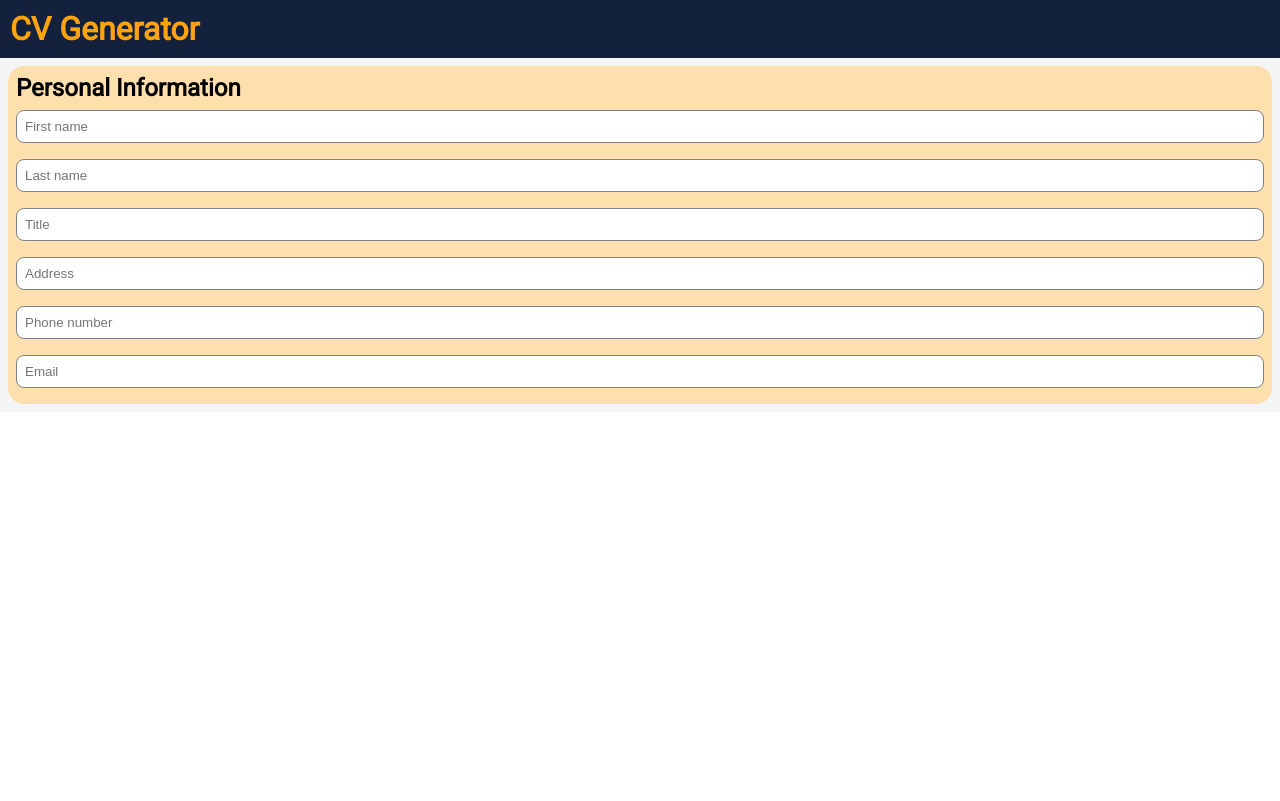
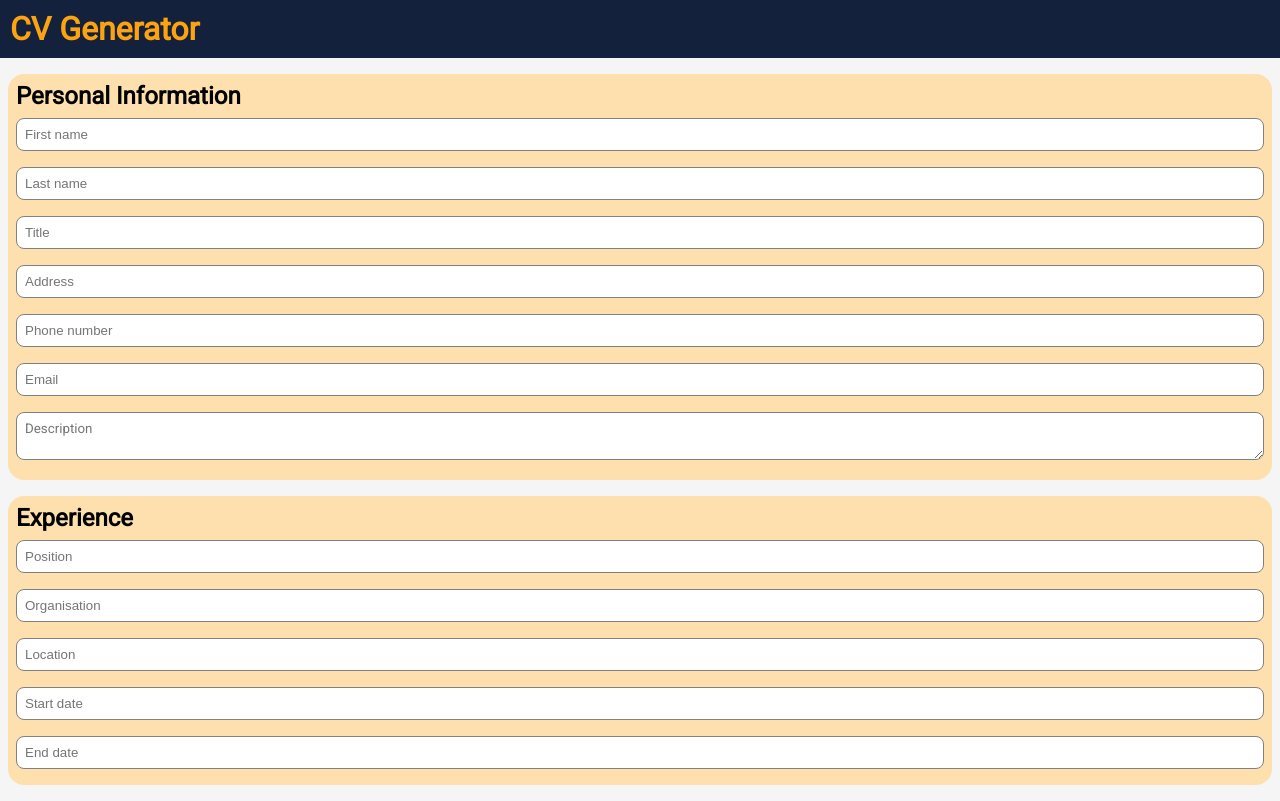
Before and after one commit to Atlas-1510/cv-project, a React (Create React App) app: page / in a window 1280 px wide. Built offline with nearby package versions, Linux system fonts and the light colour scheme.

Commit message:
Move personal info section into component, create experience component

```diff
--- a/src/App.js
+++ b/src/App.js
@@ -2,8 +2,11 @@ import React, { Component } from "react";
 import styled from "styled-components";
 import Header from "./components/Header";
 import Body from "./components/Body";
+import PersonalInformation from "./components/PersonalInformation";
+import Experience from "./components/Experience";
 import Section from "./components/utilities/Section";
-import Input from "./components/utilities/Input";
+import { Input } from "./components/utilities/Input";
+import TextArea from "./components/utilities/TextArea";
 
 import "./App.css";
 
@@ -14,12 +17,10 @@ export default class App extends Component {
         <Header appStyles={appStyles}></Header>
         <Body appStyles={appStyles}>
           <Section appStyles={appStyles} title="Personal Information">
-            <Input title="First name" />
-            <Input title="Last name" />
-            <Input title="Title" />
-            <Input title="Address" />
-            <Input title="Phone number" />
-            <Input title="Email" />
+            <PersonalInformation appStyles={appStyles} />
+          </Section>
+          <Section title="Experience" appStyles={appStyles}>
+            <Experience appStyles={appStyles} />
           </Section>
         </Body>
       </AppWrapper>
--- /dev/null
+++ b/src/components/Experience.js
@@ -0,0 +1,19 @@
+import React, { Component } from "react";
+import { Input } from "./utilities/Input";
+import TextArea from "./utilities/TextArea";
+
+export class Experience extends Component {
+  render() {
+    return (
+      <>
+        <Input appStyles={this.props.appStyles} title="Position"></Input>
+        <Input appStyles={this.props.appStyles} title="Organisation"></Input>
+        <Input appStyles={this.props.appStyles} title="Location"></Input>
+        <Input appStyles={this.props.appStyles} title="Start date"></Input>
+        <Input appStyles={this.props.appStyles} title="End date"></Input>
+      </>
+    );
+  }
+}
+
+export default Experience;
--- /dev/null
+++ b/src/components/PersonalInformation.js
@@ -0,0 +1,19 @@
+import React, { PureComponent } from "react";
+import { Input } from "./utilities/Input";
+import TextArea from "./utilities/TextArea";
+
+export default class PersonalInformation extends PureComponent {
+  render() {
+    return (
+      <>
+        <Input appStyles={this.props.appStyles} title="First name" />
+        <Input appStyles={this.props.appStyles} title="Last name" />
+        <Input appStyles={this.props.appStyles} title="Title" />
+        <Input appStyles={this.props.appStyles} title="Address" />
+        <Input appStyles={this.props.appStyles} title="Phone number" />
+        <Input appStyles={this.props.appStyles} title="Email" />
+        <TextArea appStyles={this.props.appStyles} title="Description" />
+      </>
+    );
+  }
+}
--- a/src/components/utilities/Input.js
+++ b/src/components/utilities/Input.js
@@ -2,10 +2,11 @@ import React, { Component } from "react";
 import PropTypes from "prop-types";
 import styled from "styled-components";
 
-export class Input extends Component {
+class Input extends Component {
   render() {
     return (
       <StyledInput
+        appStyles={this.props.appStyles}
         placeholder={this.props.title}
         type="text"
         aria-label={this.props.title}
@@ -14,11 +15,9 @@ export class Input extends Component {
   }
 }
 
-export default Input;
-
 // Styling
 const StyledInput = styled.input`
-  color: blue;
+  color: ${(props) => props.appStyles.headerColor};
   margin: 0.5rem 0 0.5rem 0;
   padding: 0.5rem;
   width: 100%;
@@ -30,3 +29,5 @@ const StyledInput = styled.input`
 Input.propTypes = {
   title: PropTypes.string.isRequired,
 };
+
+export { Input, StyledInput };
--- a/src/components/utilities/Section.js
+++ b/src/components/utilities/Section.js
@@ -16,7 +16,7 @@ const SectionTitle = styled.h2``;
 
 const StyledSection = styled.section`
   padding: 0.5rem;
-  margin: 0.5rem;
+  margin: 1rem 0.5rem 1rem 0.5rem;
   background: ${(props) => props.appStyles.sectionColor};
   border-radius: 1rem;
 `;
--- /dev/null
+++ b/src/components/utilities/TextArea.js
@@ -0,0 +1,20 @@
+import React, { Component } from "react";
+import styled from "styled-components";
+import { StyledInput } from "./Input";
+
+const StyledExtendedInput = styled(StyledInput)`
+  min-height: 2rem;
+  font-family: inherit;
+`;
+
+export default class TextArea extends Component {
+  render() {
+    return (
+      <StyledExtendedInput
+        as="textarea"
+        placeholder={this.props.title}
+        appStyles={this.props.appStyles}
+      ></StyledExtendedInput>
+    );
+  }
+}
```
